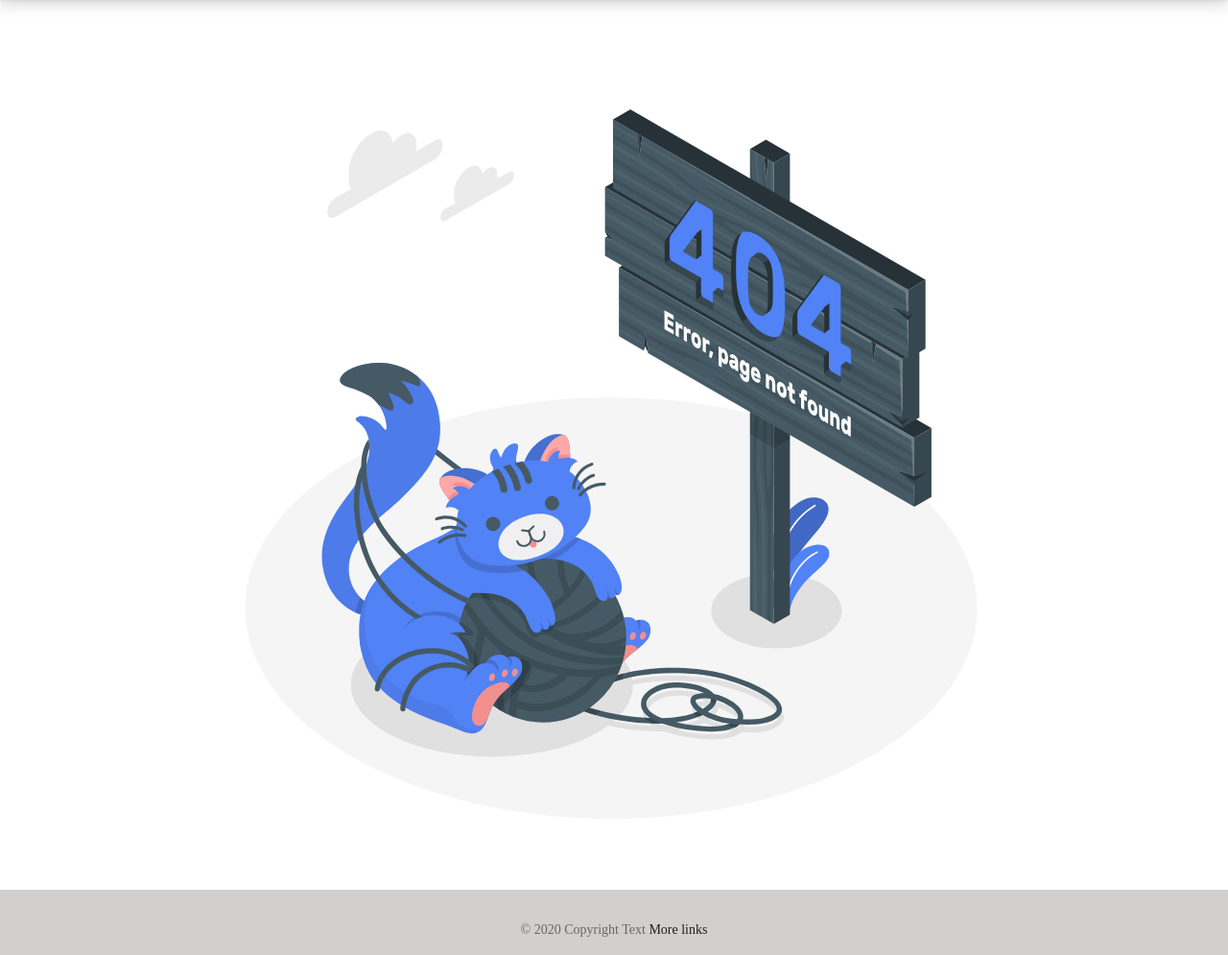
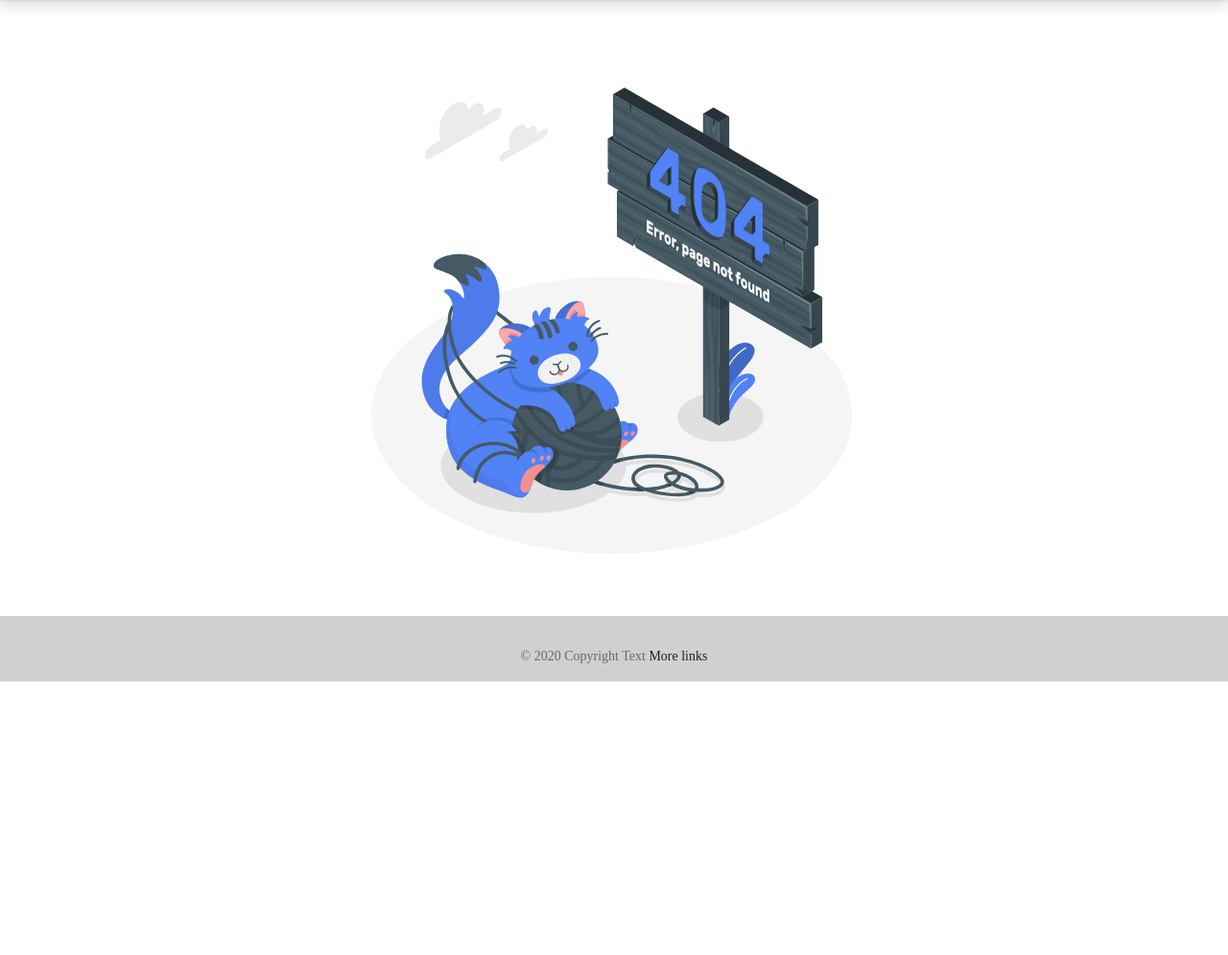
Before and after one commit to danialeresbar/easyflask, a Flask app: template services/web/project/templates/errors/404.html in a window 1280 px wide. Shown: the part 53-1048 px from the top of the page at 96% size. After the commit the page ends 763 px from the top, so only its background shows below. Run offline with Flask 2, Linux system fonts and the light colour scheme; the template is opened without the code that fills it, so the values that code supplies are empty; parts of the project's set-up code (start-up, migrations or seed data) failed here and were passed over; some libraries are stand-ins or nearby versions; some web fonts are replaced.

Commit message:
Update 404 error template

```diff
--- a/services/web/project/templates/errors/404.html
+++ b/services/web/project/templates/errors/404.html
@@ -5,7 +5,7 @@
 {% block content %}
     <div class="container py-5">
         <div class="row">
-            <div class="col-md-9 m-auto align-items-center">
+            <div class="col-md-6 m-auto align-items-center">
                 <img src="{{ url_for('static', filename='img/errors/404.svg') }}" alt="404-error-image">
             </div>
         </div>
```
